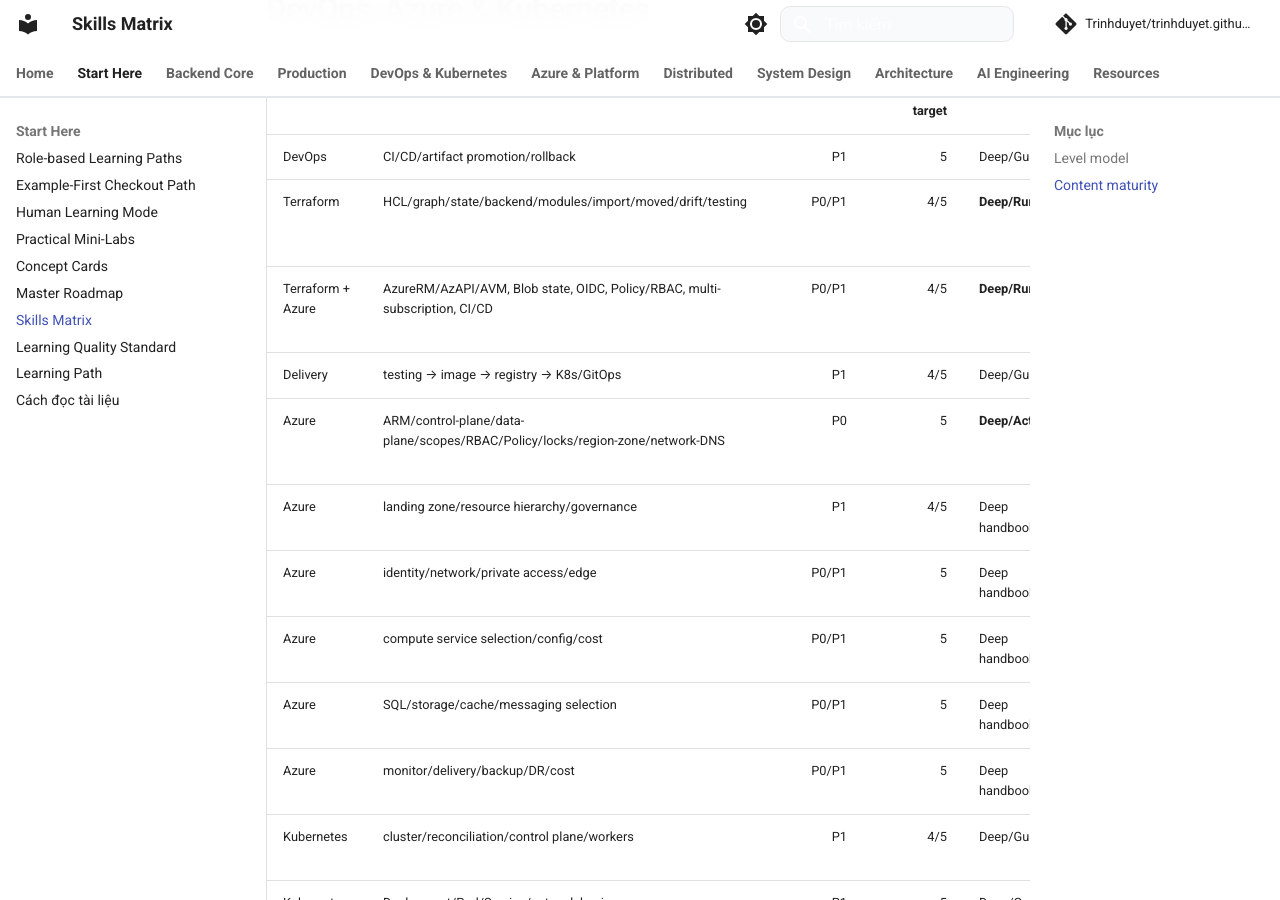
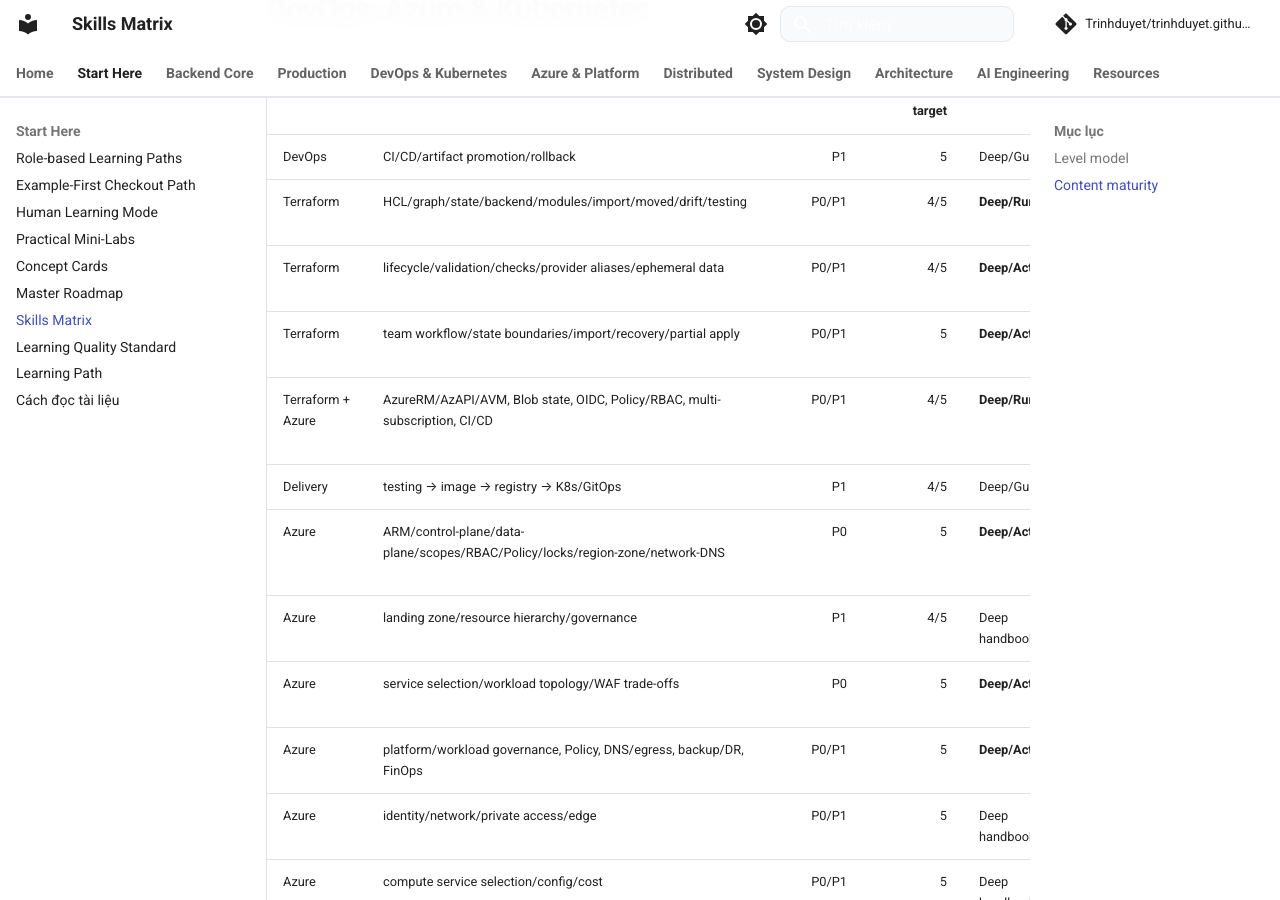
Before and after one commit to Trinhduyet/trinhduyet.github.io, an MkDocs documentation site: the page built from docs/00-roadmap/skills-matrix.md, in a window 1280 px wide and 900 px high, scrolled down 4591 px. Built offline with MkDocs 1.6.1 and Material for MkDocs 9.7.7, drawn with Linux system fonts in a browser that asks for light colours; comment, search, counter and statistics services are not loaded.

Commit message:
docs(cloud): connect Terraform and Azure production learning paths

```diff
--- a/docs/00-roadmap/skills-matrix.md
+++ b/docs/00-roadmap/skills-matrix.md
@@ -106,10 +106,14 @@ Reference < Guided < Deep
 |---|---|---:|---:|---|---:|---|
 | DevOps | CI/CD/artifact promotion/rollback | P1 | 5 | Deep/Guided | No | [CI/CD](../13-devops-iac/ci-cd-artifacts-and-promotion.md) |
 | Terraform | HCL/graph/state/backend/modules/import/moved/drift/testing | P0/P1 | 4/5 | **Deep/Runnable** | **Yes — mock provider** | [Terraform](../13-devops-iac/terraform-state-modules-and-drift.md) + `labs/13-terraform-azure` |
+| Terraform | lifecycle/validation/checks/provider aliases/ephemeral data | P0/P1 | 4/5 | **Deep/Active** | Partial via core lab | [Language/Lifecycle](../13-devops-iac/terraform-language-lifecycle-and-validation.md) |
+| Terraform | team workflow/state boundaries/import/recovery/partial apply | P0/P1 | 5 | **Deep/Active** | Failure-drill guided | [Team Workflow/Recovery](../13-devops-iac/terraform-team-workflows-and-state-recovery.md) |
 | Terraform + Azure | AzureRM/AzAPI/AVM, Blob state, OIDC, Policy/RBAC, multi-subscription, CI/CD | P0/P1 | 4/5 | **Deep/Runnable** | **Yes — baseline** | [Terraform on Azure](../13-devops-iac/terraform-on-azure-production.md) + `labs/13-terraform-azure` |
 | Delivery | testing → image → registry → K8s/GitOps | P1 | 4/5 | Deep/Guided | No | [Production Delivery](../13-devops-iac/devops-kubernetes-production-delivery.md) |
 | Azure | ARM/control-plane/data-plane/scopes/RBAC/Policy/locks/region-zone/network-DNS | P0 | 5 | **Deep/Active** | **Partial via Terraform lab** | [Azure core platform](../14-cloud/azure-core-platform-control-plane-and-governance.md) |
 | Azure | landing zone/resource hierarchy/governance | P1 | 4/5 | Deep handbook | No dedicated | [Azure foundations](../14-cloud/azure-foundations-resource-hierarchy-and-landing-zones.md) |
+| Azure | service selection/workload topology/WAF trade-offs | P0 | 5 | **Deep/Active** | Architecture evidence | [Service Selection](../14-cloud/azure-service-selection-and-workload-architecture.md) |
+| Azure | platform/workload governance, Policy, DNS/egress, backup/DR, FinOps | P0/P1 | 5 | **Deep/Active** | Guided failure drills | [Governance/Operations](../14-cloud/azure-governance-security-and-operations-playbook.md) |
 | Azure | identity/network/private access/edge | P0/P1 | 5 | Deep handbook | No | [Network/Security handbook](../14-cloud/azure-production-handbook-network-security.md) |
 | Azure | compute service selection/config/cost | P0/P1 | 5 | Deep handbook | No | [Compute handbook](../14-cloud/azure-production-handbook-compute.md) |
 | Azure | SQL/storage/cache/messaging selection | P0/P1 | 5 | Deep handbook | No | [Data/Messaging handbook](../14-cloud/azure-production-handbook-data-messaging.md) |
```
